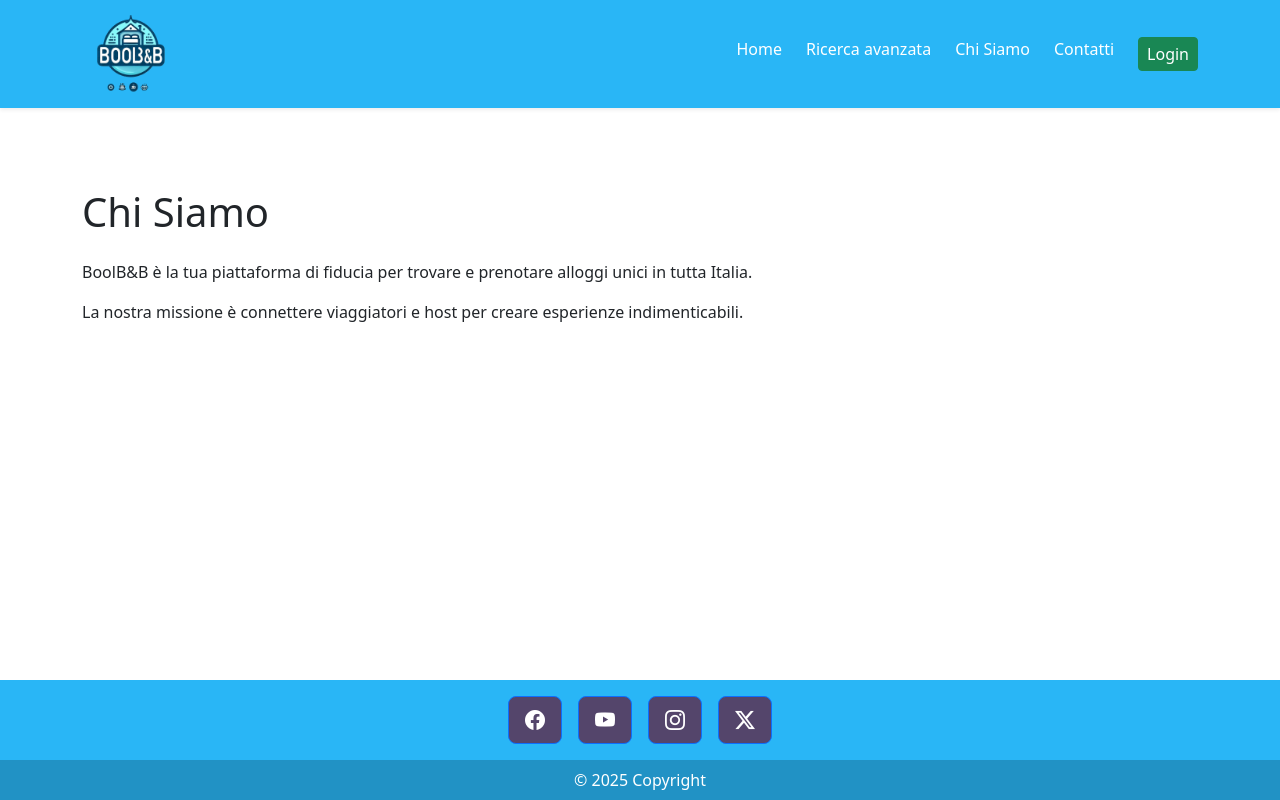
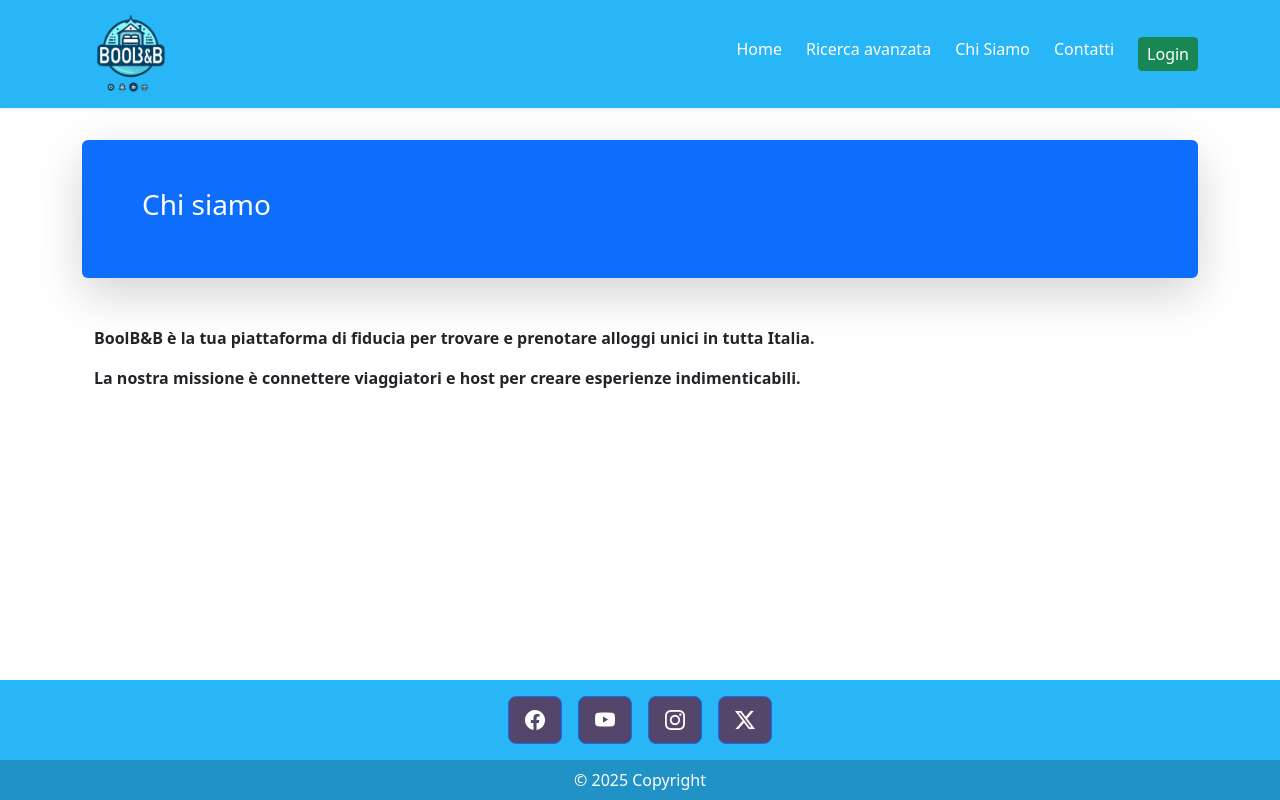
Before and after one commit to Gabriele-Viola/BoolBnB, a React (Vite) app in the folder front-app/: page /about in a window 1280 px wide. Built offline with nearby package versions, Linux system fonts and the light colour scheme.

Commit message:
add jumbron on contact and about

```diff
--- a/front-app/src/pages/About.jsx
+++ b/front-app/src/pages/About.jsx
@@ -1,16 +1,20 @@
+import Jumbotron from '../components/Jumbotron'
 export default function About() {
-
 	return (
-
-		<div className="container py-5">
-			<h1 className="mb-4">Chi Siamo</h1>
-			<div className="row">
-				<div className="col-12">
-					<p>BoolB&B è la tua piattaforma di fiducia per trovare e prenotare alloggi unici in tutta Italia.</p>
-					<p>La nostra missione è connettere viaggiatori e host per creare esperienze indimenticabili.</p>
+		<>
+			<div className="container">
+				<Jumbotron title="Chi siamo" className="mb-5" />
+				<div className="row">
+					<div className="ps-4 col-12">
+						<p className=" fw-bold">
+							BoolB&B è la tua piattaforma di fiducia per trovare e prenotare alloggi unici in tutta Italia.
+						</p>
+						<p className=" fw-bold">
+							La nostra missione è connettere viaggiatori e host per creare esperienze indimenticabili.
+						</p>
+					</div>
 				</div>
 			</div>
-		</div>
-
+		</>
 	)
 }
--- a/front-app/src/pages/Contact.jsx
+++ b/front-app/src/pages/Contact.jsx
@@ -1,15 +1,16 @@
+import Jumbotron from '../components/Jumbotron'
 export default function Contact() {
 	return (
-
-		<div className="container">
-			<h1 className="mb-4">Contattaci</h1>
-			<div className="row">
-				<div className="col-12">
-					<p>Hai domande o suggerimenti? Siamo qui per aiutarti!</p>
-					<p>Email: info@boolbnb.it | Telefono: +39 02 1234567</p>
+		<>
+			<div className="container">
+				<Jumbotron title="Contattaci" className="mb-5" />
+				<div className="row">
+					<div className="ps-4 col-12">
+						<p className=" fw-bold">Hai domande o suggerimenti? Siamo qui per aiutarti!</p>
+						<p className=" fw-bold">Email: info@boolbnb.it | Telefono: +39 02 1234567</p>
+					</div>
 				</div>
 			</div>
-		</div>
-
+		</>
 	)
 }
```
